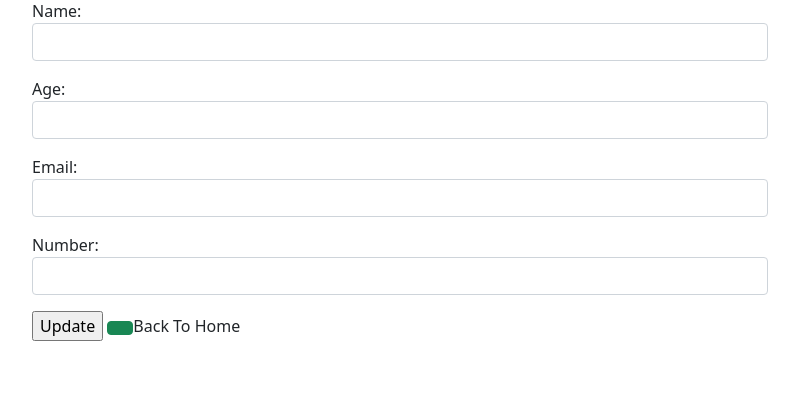
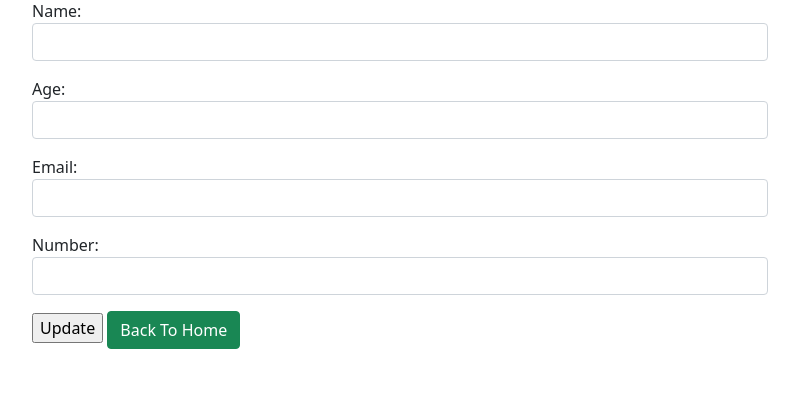
Before and after one commit to lazycodebaker/Django-CRUD, a Django app: template templates/update.html in a window 1280 px wide. Shown: the part 182-593 px from the top of the page, without its empty margins (50-849 px from the left). Run offline with Django 3.2, Linux system fonts and the light colour scheme; the template is opened without the code that fills it: values that come from a table or form of the project are taken from there, others are empty.

Commit message:
update-user

```diff
--- a/templates/update.html
+++ b/templates/update.html
@@ -10,7 +10,7 @@
             {% csrf_token %}
             {{form.as_p}}
             <input type="submit" value="Update" >
-            <a href="{% url 'addAndshow'%}" class="btn btn-success"></a>Back To Home</a>
+            <a href="{% url 'addAndshow'%}" class="btn btn-success">Back To Home</a>
         </form>
     </div>
 </div>
```
Also changed, not shown: db.sqlite3.
